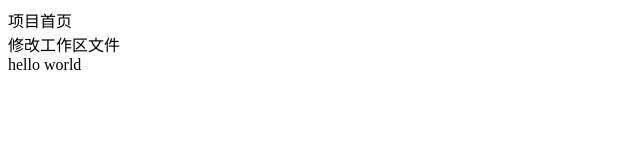
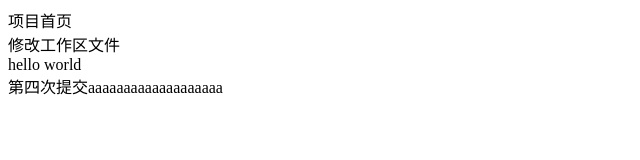
Before and after one commit to 18784097076/gitDemo, a plain HTML site: page index.html in a window 1280 px wide. Shown: the whole page, without its empty margins (0-640 px from the left). Drawn offline with Linux system fonts and the light colour scheme.

Commit message:
第四次提交

```diff
--- a/index.html
+++ b/index.html
@@ -9,5 +9,6 @@
     项目首页
     <div>修改工作区文件</div>
     <div>hello world</div>
+    <div>第四次提交aaaaaaaaaaaaaaaaaaa</div>
 </body>
 </html>
```
Also changed, not shown: b.txt (added), c.txt (added).
